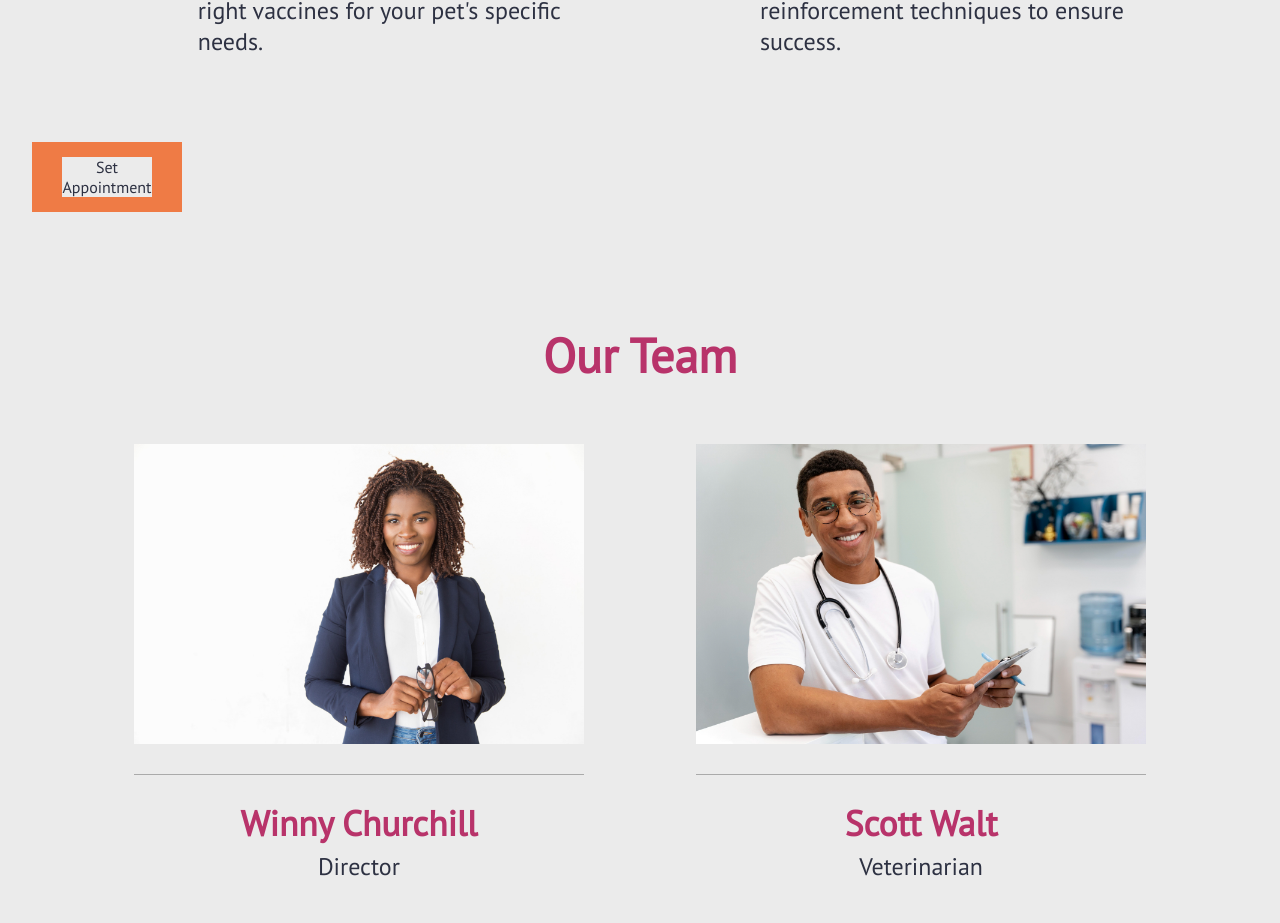
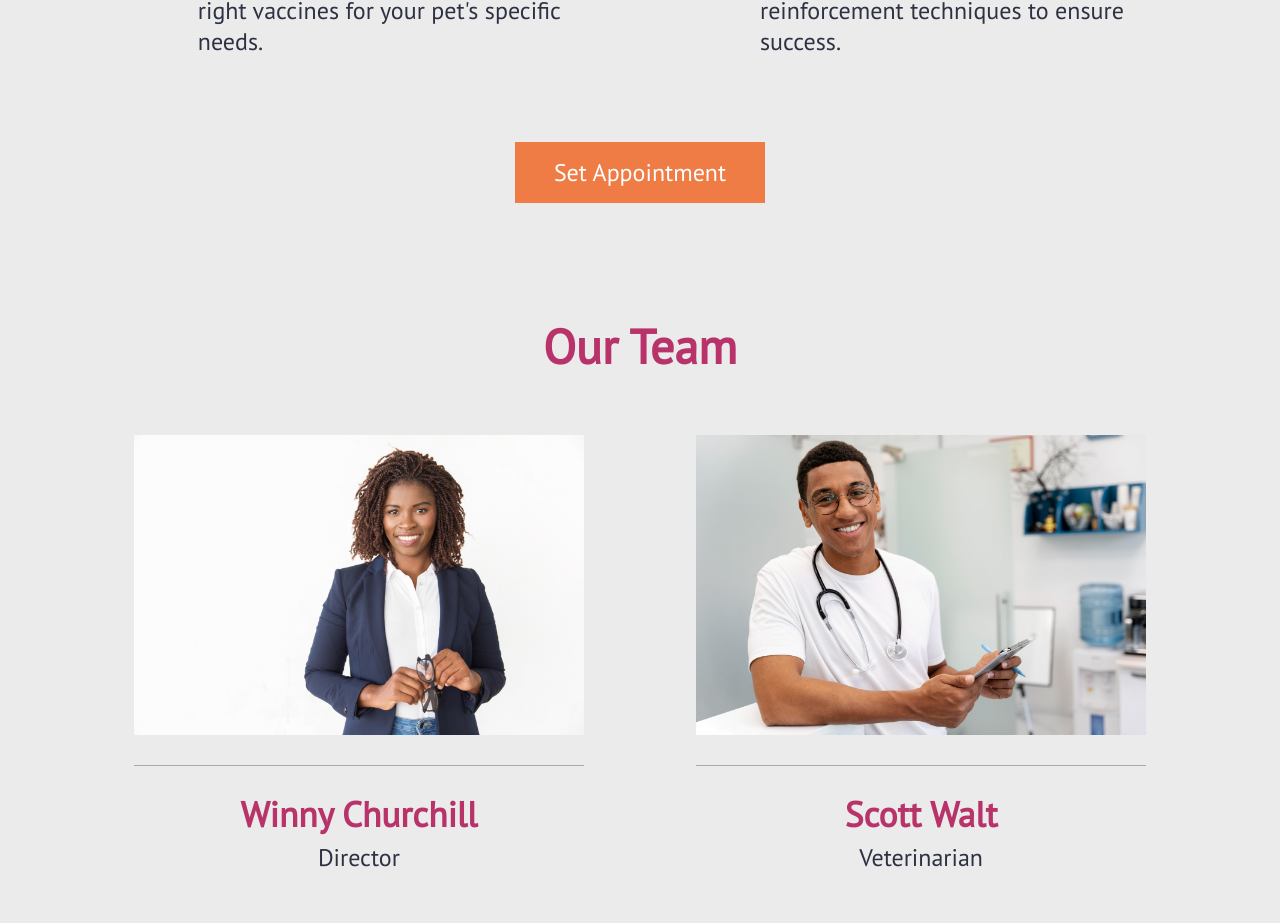
Before and after one commit to SomtooFromLaffy/WoofWorld, a React (Create React App) app in the folder woofworld/: page / in a window 1280 px wide. Shown: the part 2116-3039 px from the top of the page. Built offline with nearby package versions, Linux system fonts and the light colour scheme.

Commit message:
Completed the service form corrections

```diff
--- a/woofworld/src/components/ServiceFormStyles.css
+++ b/woofworld/src/components/ServiceFormStyles.css
@@ -123,11 +123,11 @@ button:hover{
 @media screen and (max-width:700px) {
 
     form {
-        max-width: 80%;
+        max-width: 90%;
     }
 
     form label{
-        font-size: 0.7em;
+        font-size: 1.3em;
     }
 
     form input, textarea{
@@ -135,7 +135,7 @@ button:hover{
     }
 
     form fieldset{
-        font-size: 0.9em;
+        font-size: 1.5em;
     }
 
     form fieldset p{
@@ -143,7 +143,7 @@ button:hover{
     }
 
     form fieldset legend{
-        font-size: 0.8em;
+        font-size: 1.2em;
     }
 
     form fieldset label{
@@ -151,21 +151,22 @@ button:hover{
     }
 
     form p{
-        font-size: 0.5em;
+        font-size: 0.7em;
     }
 
     form h2{
-        font-size: 1.2em;
+        font-size: 1.9em;
+        padding-bottom: 30px;
     }
 
     form button{
         padding: 10px;
-        width: 100px;
+        width: 130px;
         margin: 0 auto;
         background-color: var(--action);
         color: white;
         border: none;
-        font-size: 0.7em;
+        font-size: 1em;
     }
 
     /* .overlay-div{
--- a/woofworld/src/components/Services.js
+++ b/woofworld/src/components/Services.js
@@ -33,7 +33,7 @@ const Services = () => {
                 ))}
 
             </div>
-            <div className='call-form'>
+            <div className='call-form2'>
                 {/* <button onClick={handleCall}>Set Appointment</button> */}
                 <Link to='/appointment'>Set Appointment</Link>
             </div>
--- a/woofworld/src/components/ServicesStyles.css
+++ b/woofworld/src/components/ServicesStyles.css
@@ -49,11 +49,27 @@
     /* font-size: 0.7rem;   coss  */
 }
 
-.call-form{
+.call-form2{
     display: flex;
     align-items: center;
     justify-content: center;
 }
+
+.call-form2 a{
+    /* border: 2px solid; */
+    padding: 15px 30px;
+    width: 250px;
+    font-size: 1.5rem;
+    background-color: var(--action);
+    color: #ffff;
+    text-align: center;
+
+}
+
+.call-form2 a:hover{
+    transform: scale(1.2);
+}
+
 
 
 /* Form */
@@ -84,4 +100,10 @@ button:hover{
     .service-details p{
         font-size: 1.15rem;
     }
+
+    .call-form2 a{
+        width: 170px;
+        font-size: 0.9rem;
+
+    }
 }
--- a/woofworld/src/routes/Home.js
+++ b/woofworld/src/routes/Home.js
@@ -21,7 +21,6 @@ const Home = () => {
       <AboutUs />
       <Contact />
       <Footer />
-      {/* <ServiceForm /> */}
     </div>
   )
 }
```
Also changed, not shown: woofworld/src/components/ServiceForm.js (line endings or trailing spaces), woofworld/src/routes/AppointmentPage.js (line endings or trailing spaces).
